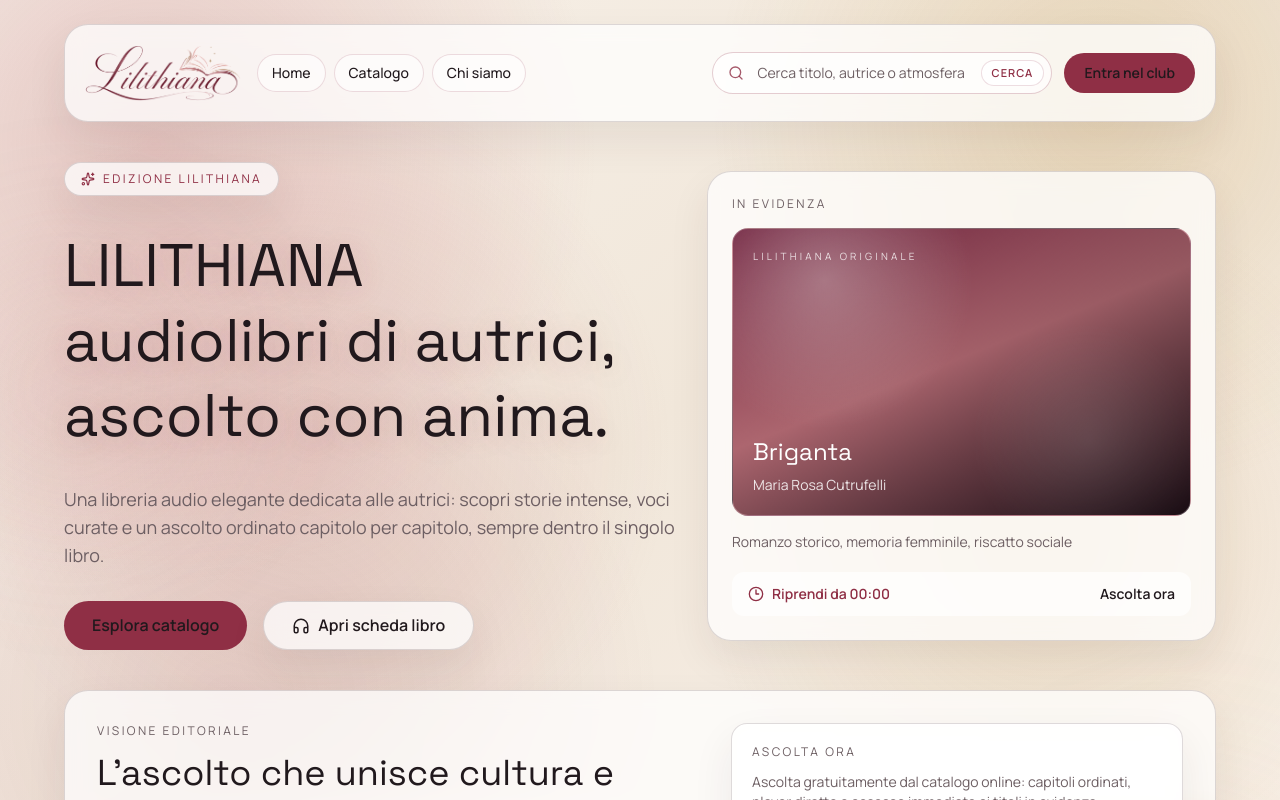
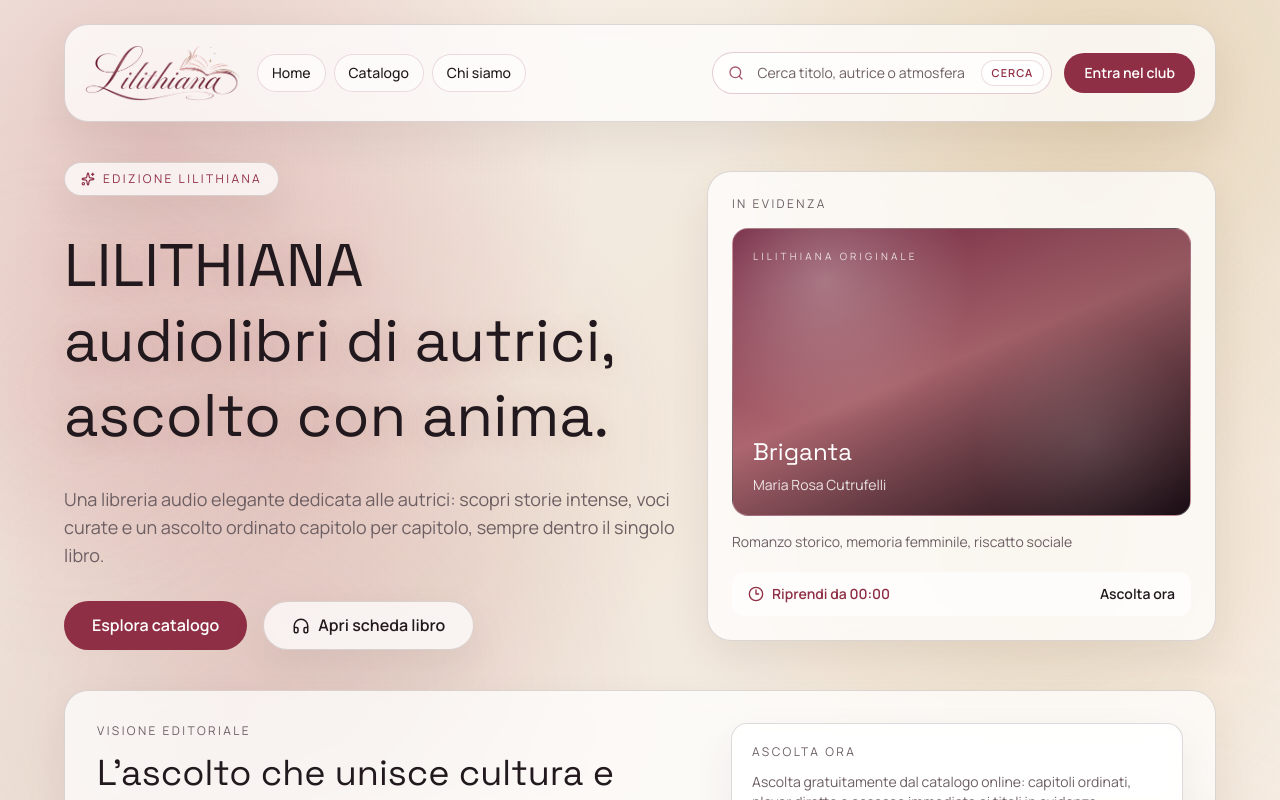
Before and after one commit to lilithianalibri/Lilithiana, a Next.js app: page / in a window 1280 px wide. Shown: the top 800 px of the page. Built offline with nearby package versions, Linux system fonts and the light colour scheme; no server answers.

Commit message:
chore: snapshot before wow redesign

```diff
--- a/app/dashboard/page.tsx
+++ b/app/dashboard/page.tsx
@@ -104,7 +104,7 @@ export default async function DashboardPage() {
             </article>
             <article className="panel rounded-2xl p-4">
               <p className="text-xs uppercase tracking-[0.14em] text-muted">
-                Tempo ascoltato
+                Tempo ascoltato stimato
               </p>
               <p className="mt-2 text-3xl font-display">
                 {dashboard.summary.listenedLabel}
--- a/app/globals.css
+++ b/app/globals.css
@@ -39,7 +39,7 @@ body {
 
 @media (pointer: fine) {
   body {
-    cursor: url("/cursors/rename-cursor.png") 6 6, auto;
+    cursor: url("/cursors/rename-cursor.png?v=5") 4 4, auto;
   }
 
   a,
@@ -51,7 +51,7 @@ body {
   input[type="submit"],
   input[type="button"],
   input[type="range"] {
-    cursor: url("/cursors/rename-pointer.png") 7 7, pointer;
+    cursor: url("/cursors/rename-pointer.png?v=5") 5 5, pointer;
   }
 
   input[type="text"],
@@ -69,6 +69,13 @@ body {
 
 a {
   color: inherit;
+}
+
+button.bg-accent,
+a.bg-accent,
+input[type="submit"].bg-accent,
+input[type="button"].bg-accent {
+  color: #fff !important;
 }
 
 ::selection {
--- a/app/lib/user-dashboard.ts
+++ b/app/lib/user-dashboard.ts
@@ -276,22 +276,19 @@ export async function getUserDashboardData(
     })
     .filter((item): item is BookmarkItem => item !== null);
 
+  const listenedSecondsEstimate = continueListening.reduce(
+    (accumulator, row) => accumulator + Math.max(row.positionSeconds, 0),
+    0,
+  );
+
   const summary: DashboardSummary = {
     booksInProgress: continueListening.filter(
       (row) => row.completionPercent > 0 && row.completionPercent < 100,
     ).length,
     booksCompleted: continueListening.filter((row) => row.completionPercent >= 100).length,
     totalBookmarks: recentBookmarks.length,
-    listenedSeconds: continueListening.reduce(
-      (accumulator, row) => accumulator + Math.max(row.completedSeconds, 0),
-      0,
-    ),
-    listenedLabel: formatDurationLabel(
-      continueListening.reduce(
-        (accumulator, row) => accumulator + Math.max(row.completedSeconds, 0),
-        0,
-      ),
-    ),
+    listenedSeconds: listenedSecondsEstimate,
+    listenedLabel: formatDurationLabel(listenedSecondsEstimate),
   };
 
   return {
```
Also changed, not shown: public/cursors/rename-cursor.png, public/cursors/rename-pointer.png.
